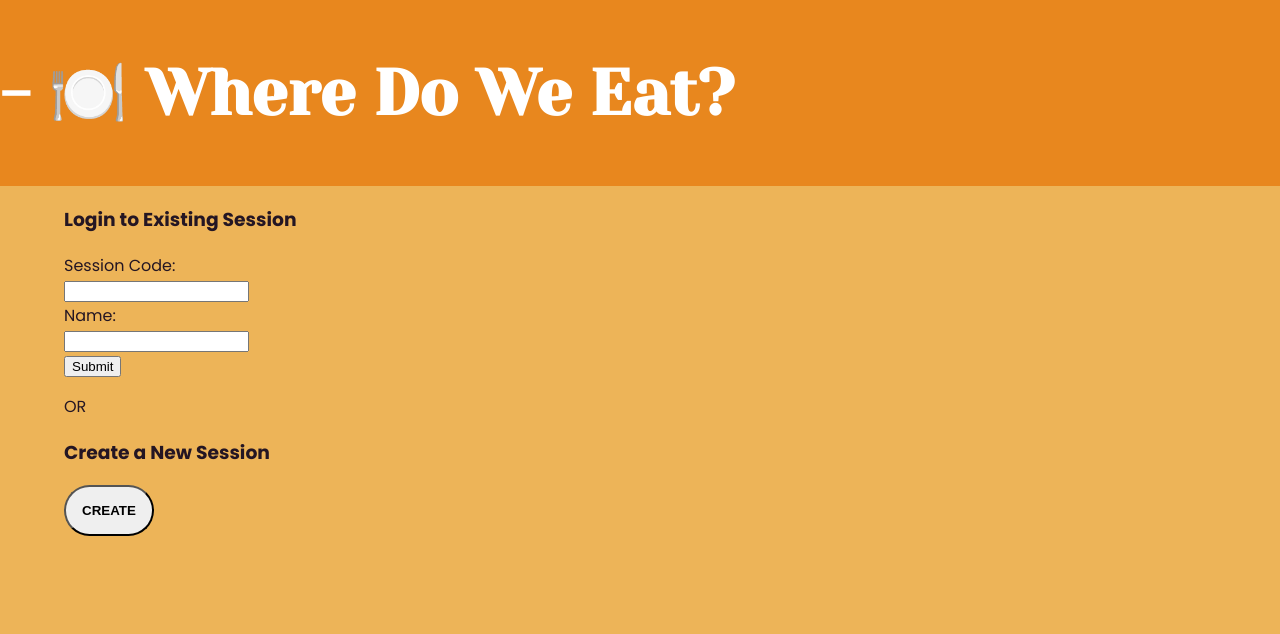
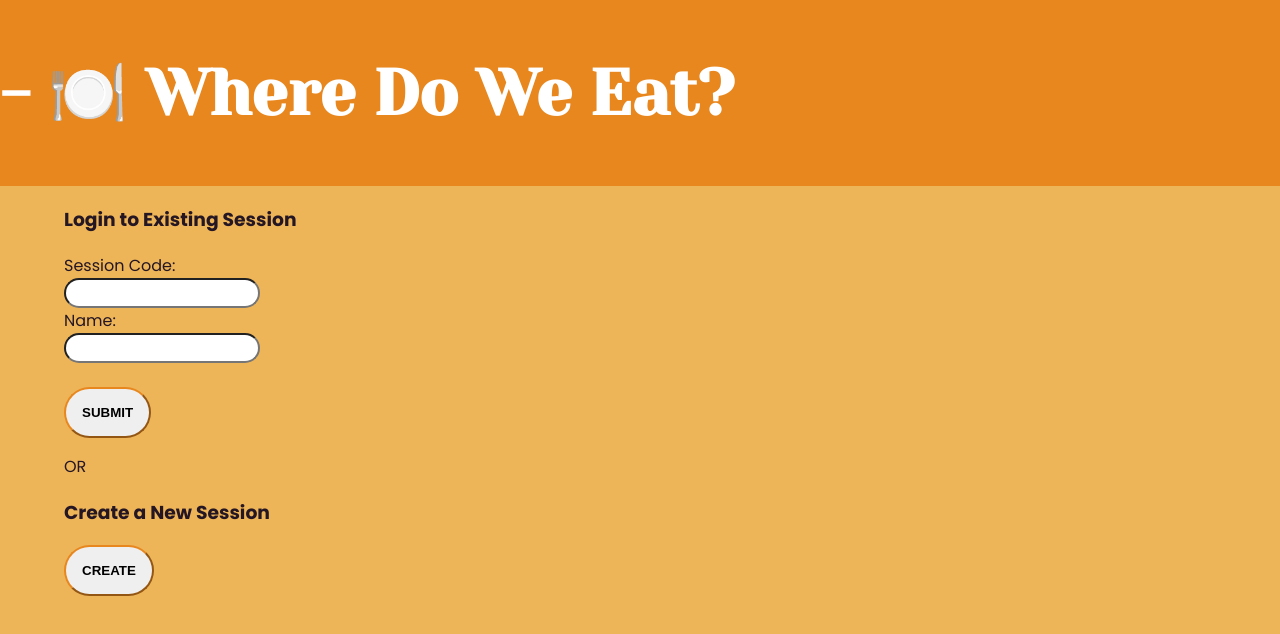
Before and after one commit to jxsusilo/where-do-we-eat, a React (Create React App) app in the folder client/: page /login in a window 1280 px wide. Shown: the top 634 px of the page. Built offline with nearby package versions, Linux system fonts and the light colour scheme.

Commit message:
Style updates

```diff
--- a/client/src/App.css
+++ b/client/src/App.css
@@ -58,20 +58,31 @@ h2 {
   border-radius: 30px;
 }
 
-button {
+button,.submit {
   padding: 2vh;
   margin-top: auto;
   margin-bottom: auto;
   border-radius: 50px;
   transition: ease-out 0.3s;
   font-weight: bold;
+  border-color: #E8871E;
 }
 
 button:hover {
   background-color: #E8871E;
 }
 
+.submit:hover {
+  background-color: #E8871E;
+}
+
 button:active {
+  background-color: #6C8EAD;
+  transition: none;
+  color: white;
+}
+
+.submit:active {
   background-color: #6C8EAD;
   transition: none;
   color: white;
@@ -104,3 +115,28 @@ button:active {
   margin-top: 30%;
   font-size: xx-large;
 }
+
+#intro {
+  background-color: #6C8EAD;
+  color: white;
+  width: 15vw;
+  padding: 1vw 2vw;
+  border-bottom-left-radius: 50px;
+  border-bottom-right-radius: 50px;
+}
+
+#session-code {
+  background-color:#E8871E;
+  padding-left: 5%;
+  padding-right: 5%;
+}
+
+.submit {
+  margin-top: 3vh;
+}
+
+.textbox {
+  border-radius: 20px;
+  height: 3vh;
+  padding-left: 1vw;
+}
--- a/client/src/pages/Login.js
+++ b/client/src/pages/Login.js
@@ -35,6 +35,7 @@ function Login(props) {
             <label>Session Code:
                 <br/>
                 <input
+                className='textbox'
                 type="text"
                 value={code}
                 onChange={(e) => setCode(e.target.value)}
@@ -44,13 +45,14 @@ function Login(props) {
             <label>Name:
                 <br/>
                 <input
+                className='textbox'
                 type="text"
                 value={name}
                 onChange={(e) => setName(e.target.value)}
                 />
             </label>
             <br/>
-            <input type="submit" />
+            <input className='submit' type="submit" value={'SUBMIT'}/>
         </form>
         <p>OR</p>
         <h3>Create a New Session</h3>
--- a/client/src/pages/MainPage.js
+++ b/client/src/pages/MainPage.js
@@ -120,8 +120,10 @@ const submit = () => {
 
   return (
     <div className='App'>
-      <p>Welcome, {username}!</p>
-      <p>Session Code: {sessionCode}</p>
+      <div id='intro'>
+        <p>Welcome, {username}!</p>
+        <p>Session Code: <span id='session-code'>{sessionCode}</span></p>
+      </div>
       <div className='container'>
         <div className='column' id='column1'>
           <h2>Enter Your Preferences:</h2>
--- a/client/src/pages/NewSession.js
+++ b/client/src/pages/NewSession.js
@@ -36,6 +36,7 @@ function NewSession() {
                 <label>Location:
                     <br/>
                     <input
+                    className='textbox'
                     type="text"
                     value={loc}
                     onChange={(e) => setLoc(e.target.value)}
@@ -45,13 +46,14 @@ function NewSession() {
                 <label>Name:
                     <br/>
                     <input
+                    className='textbox'
                     type="text"
                     value={name}
                     onChange={(e) => setName(e.target.value)}
                     />
                 </label>
                 <br/>
-                <input type="submit" />
+                <input className='submit' type="submit" value={'SUBMIT'}/>
             </form>
         </div>
     )
```
